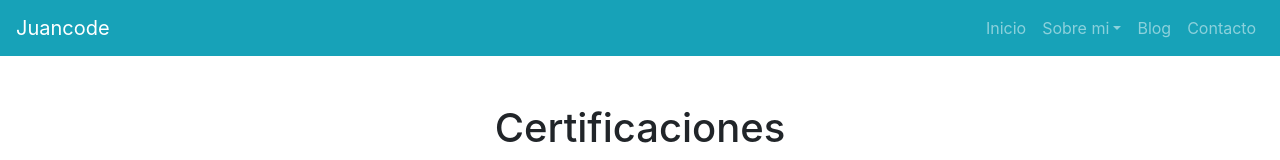
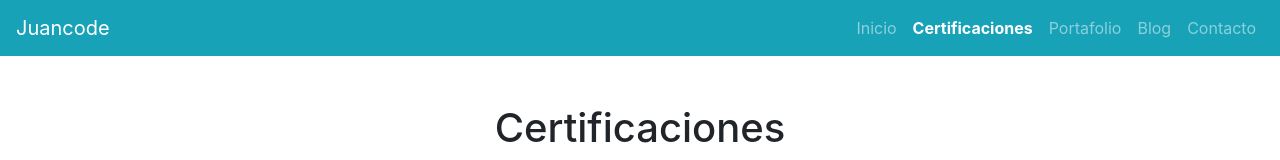
Before and after one commit to juanlvs21/portfolio-nuxtjs, a Nuxt app: page /certificaciones in a window 1280 px wide. Shown: the top 160 px of the page. Built offline with nearby package versions, Linux system fonts and the light colour scheme.

Commit message:
Changes in the navigation bar

```diff
--- a/components/core/Navbar.vue
+++ b/components/core/Navbar.vue
@@ -12,32 +12,13 @@
           <nuxt-link :to="{ path: '/' }" class="nav-link">Inicio</nuxt-link>
         </li>
 
-        <b-nav-item-dropdown text="Sobre mi" right class="menu-dropdown">
-          <!-- <li role="presentation">
-            <nuxt-link
-              :to="{ path: '/quien-soy' }"
-              class="dropdown-item"
-              role="menuitem"
-              target="_self"
-            >¿Quien soy?</nuxt-link>
-          </li>-->
-          <li role="presentation">
-            <nuxt-link
-              :to="{ path: '/certificaciones' }"
-              class="dropdown-item"
-              role="menuitem"
-              target="_self"
-            >Certificaciones</nuxt-link>
-          </li>
-          <li role="presentation">
-            <nuxt-link
-              :to="{ path: '/portafolio' }"
-              class="dropdown-item"
-              role="menuitem"
-              target="_self"
-            >Portafolio</nuxt-link>
-          </li>
-        </b-nav-item-dropdown>
+        <li class="nav-item">
+          <nuxt-link :to="{ path: '/certificaciones' }" class="nav-link">Certificaciones</nuxt-link>
+        </li>
+
+        <li class="nav-item">
+          <nuxt-link :to="{ path: '/portafolio' }" class="nav-link">Portafolio</nuxt-link>
+        </li>
 
         <li class="nav-item">
           <nuxt-link :to="{ path: '/blog' }" class="nav-link">Blog</nuxt-link>
```
